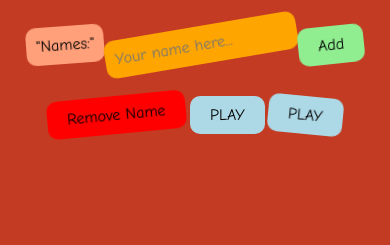
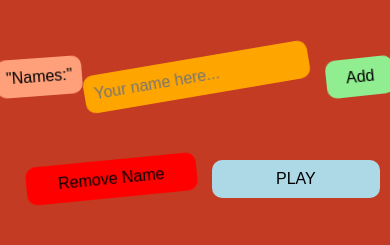
Before and after one commit to Felixim0/piccoloGame, a website with bundled scripts: page client/index.html in a window 390 px wide. Shown: the part 151-396 px from the top of the page. Built offline with nearby package versions, Linux system fonts and the light colour scheme.

Commit message:
Changed CSS to use standard fonts for mobile. Changed button alyout and removed extra button

```diff
--- a/client/css/mainMenu/0-animations.css
+++ b/client/css/mainMenu/0-animations.css
@@ -15,10 +15,6 @@ button {
 #play-button2 {
   animation: spin 1s infinite; /* Infinite tilt animation over 6 seconds */
   animation-delay: 1s;
-}
-
-#play-button3 {
-  animation-delay: 3s;
 }
 
 button:hover {
--- a/client/css/mainMenu/2-mainMenuStyles.css
+++ b/client/css/mainMenu/2-mainMenuStyles.css
@@ -1,6 +1,6 @@
 :root {
     --text-shadow-offset: 0.0125em; /* Shadow offset defined as a variable */
-    --label-and-button-font-size: 1m;
+    --label-and-button-font-size: 2m;
     --title-size: 3em;
 }
 
@@ -27,7 +27,7 @@ h2 {
 
 /* Input "Name" field */
 #names-input {
-  font-family: 'Comic Sans MS', cursive, sans-serif; /* Fun font */
+  font-family: "Papyrus", fantasy;
   font-size: var(--label-and-button-font-size); /* Larger than usual font size */
   background-color: orange; /* Background color */
   border-radius: 0.625em; /* Rounded corners */
@@ -38,7 +38,7 @@ h2 {
 
 /* Label styling */
 label {
-  font-family: 'Comic Sans MS', cursive, sans-serif; /* Fun font */
+  font-family: "Papyrus", fantasy;
   font-size: var(--label-and-button-font-size); /* Larger than usual font size */
   background-color: lightsalmon; /* Background color */
   border-radius: 0.625em; /* Rounded corners */
@@ -49,7 +49,7 @@ label {
 
 /* Button styling */
 button {
-  font-family: 'Comic Sans MS', cursive, sans-serif; /* Fun font */
+  font-family: "Papyrus", fantasy;
   font-size: var(--label-and-button-font-size); /* Larger than usual font size */
   background-color: lightgreen; /* Light green background */
   border: none; /* No border */
@@ -58,6 +58,7 @@ button {
   cursor: pointer; /* Pointer cursor on hover */
   transition: background-color 0.3s; /* Smooth transition for background color */
   display: inline-block; /* Necessary for transform animations */
+  margin-left: 1em;;
 }
 
 .play-button {
@@ -65,7 +66,14 @@ button {
   animation-delay: 0.2s;
 }
 
+#play-button2 {
+  padding-left: 4em;
+  padding-right: 4em;
+}
+
 #remove-name-button {
   background-color: red;
   animation-delay: 0.1s;
+  padding-left: 2em;
+  padding-right: 2em;
 }
--- a/client/css/mainMenu/3-mainMenuLayout.css
+++ b/client/css/mainMenu/3-mainMenuLayout.css
@@ -22,6 +22,15 @@
   align-items: center;
   justify-content: space-between;
   padding-bottom: 2em;
+  margin-top: 2em;;
+  margin-bottom: 2em;;
+}
+
+#play-button-container {
+  display: flex;
+  flex-direction: row;
+  align-items: center;
+  justify-content: space-around;
 }
 
 #middle-menu {
--- a/client/index.html
+++ b/client/index.html
@@ -41,7 +41,6 @@
       <div id="play-button-container">
         <button class="play-button" id="remove-name-button">Remove Name</button>
         <button class="play-button" id="play-button2">PLAY</button>
-        <button class="play-button" id="play-button3">PLAY</button>
       </div>
     </div>
 
```
